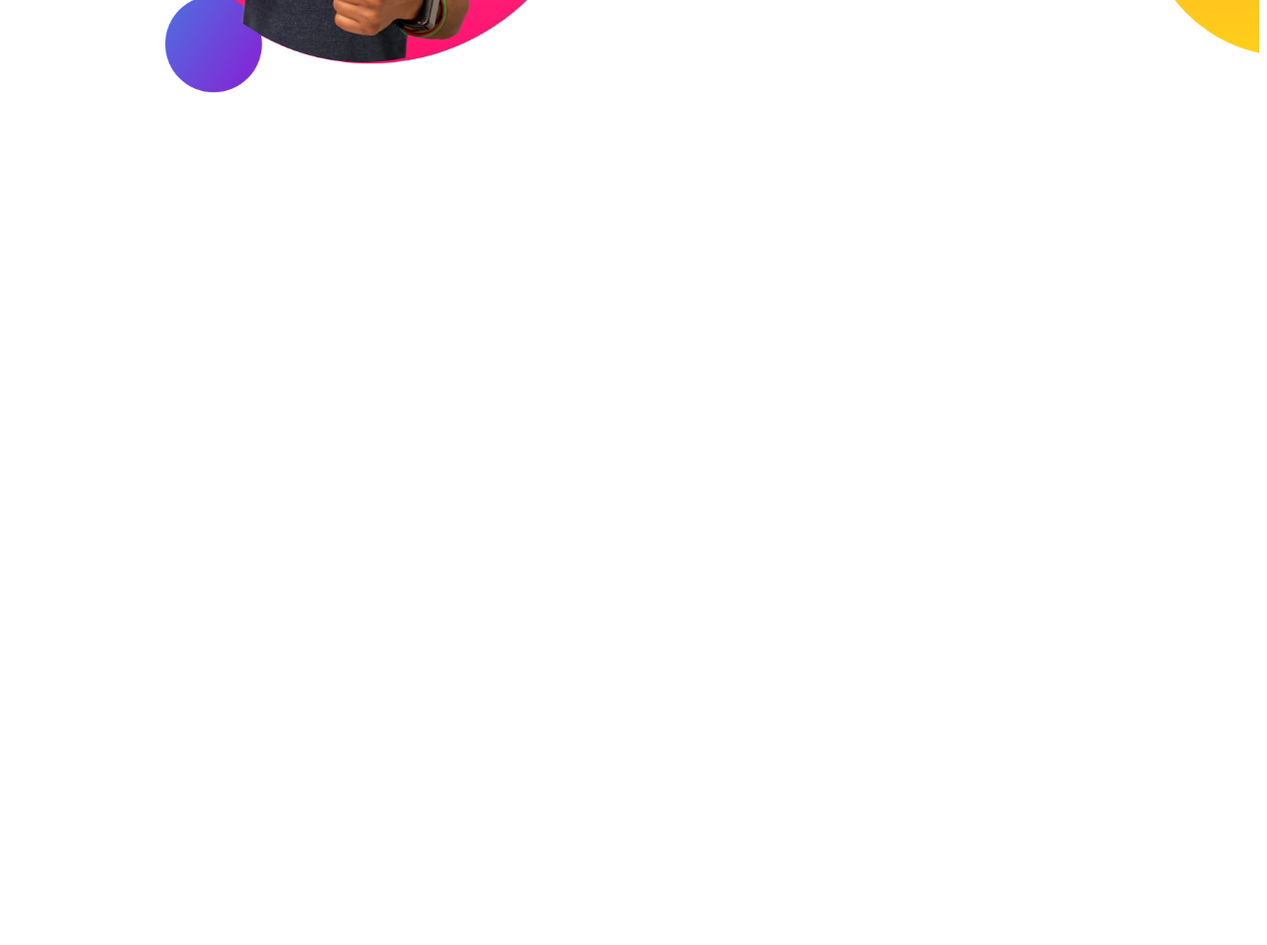
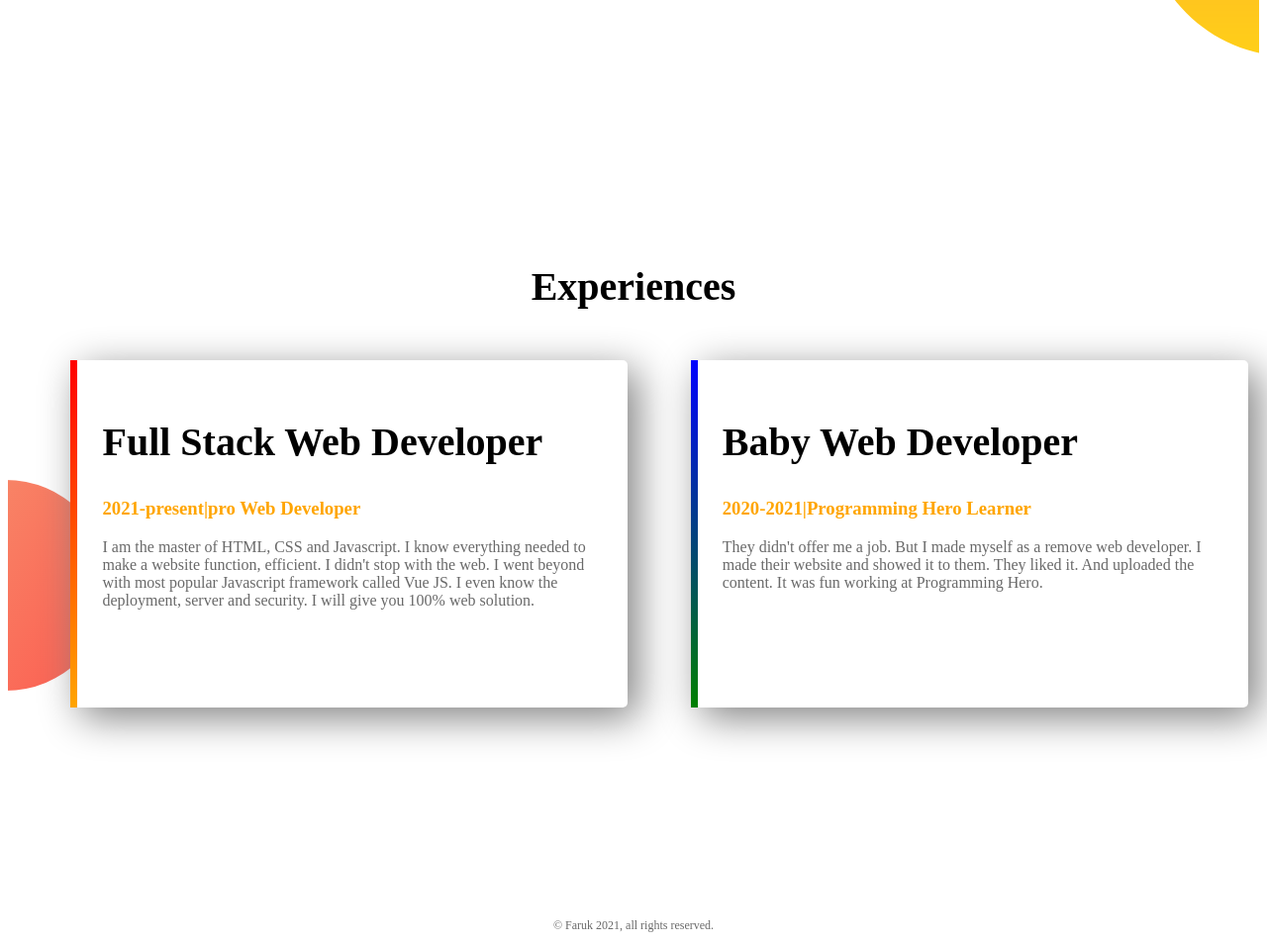
Before and after one commit to faruk5266/web-portfolio, a plain HTML site: page index.html in a window 1280 px wide. Shown: the part 1075-2030 px from the top of the page at 99% size. Before the commit the page ends 1316 px from the top, so only its background shows below. Drawn offline with Linux system fonts and the light colour scheme.

Commit message:
last time

```diff
--- a/index.html
+++ b/index.html
@@ -11,7 +11,7 @@
    <section class="top-banner">
     <div class="half-width">
       <h1>Welcome To</h1>
-      <h1><span class="name-highlight">Faruk</span> Website</h1>
+      <h1><span class="orange-highlight">Faruk</span> Website</h1>
       <h3>Professional Web Developer</h3>
       <p>I'm Faruk..I'm full stuck profrssional web developer.I have done some Professional skills & do work passionatly.. </p>
       <a class="button"  target="-blank" href="https://www.linkedin.com/in/faruk-hussain-254a801b1/">Hire Me</a>
@@ -19,8 +19,7 @@
     </div>
     <div class="half-width">
         <img src="images/jhankar.png" alt="">
-
-  </div>
+    </div>
    </section>
    <section class="dream-area">
      <div class="half-width">
@@ -35,5 +34,23 @@
 
      </div>
    </section>
+   <section class="experience-area">
+     <h2 id="center">Experiences</h2>
+     <br>
+     <div id="full-stack" class="half-width single-experience">
+       <h2>Full Stack Web Developer</h2>
+       <h3 class="orange-highlight">2021-present|pro Web Developer</h3>
+       <p>I am the master of HTML, CSS and Javascript. I know everything needed to make a website function, efficient. I didn't stop with the web. I went beyond with most popular Javascript framework called Vue JS. I even know the deployment, server and security. I will give you 100% web solution.</p>
+     </div>
+     <div id="baby-web" class="half-width single-experience">
+       <h2>Baby Web Developer</h2>
+       <h3 class="orange-highlight">2020-2021|Programming Hero Learner</h3>
+       <p>They didn't offer me a job. But I made myself as a remove web developer. I made their website and showed it to them. They liked it. And uploaded the content. It was fun working at Programming Hero.   </p>
+
+     </div>
+   </section>
+   <footer>
+     <p>© Faruk 2021, all rights reserved.</p>
+   </footer>
 </body>
 </html>
--- a/style.css
+++ b/style.css
@@ -10,7 +10,7 @@ h1{
 h2{
     font-size: 40px;
 }
-.name-highlight{
+.orange-highlight{
     color: orange;
 }
 .half-width{
@@ -20,7 +20,7 @@ h2{
     padding: 2%;
 }
 .half-width img{
-    width: 100%;
+    width: 80%;
 }
 p{
     color: dimgrey;
@@ -46,3 +46,32 @@ section{
     background-repeat: no-repeat ;
     background-position: right;
 }
+.single-experience{
+box-shadow: 10px 10px 40px gray;
+border-radius: 5px;
+height: 60%;
+background-color: white ;
+}
+.experience-area{
+    background-image: url(images/exp-bg.png);
+    background-repeat: no-repeat;
+    background-position: left;
+}
+#full-stack{
+    border-left: 7px solid;
+    border-image: linear-gradient(180deg,red, orange) ;
+    border-image-slice: 1;
+}
+#baby-web{
+    border-left: 7px solid;
+    border-image: linear-gradient(180deg,blue, green) ;
+    border-image-slice: 1;
+}
+footer p{
+    text-align: center;
+    font-size: 12px;
+}
+#center{
+    text-align: center;
+
+}
```
